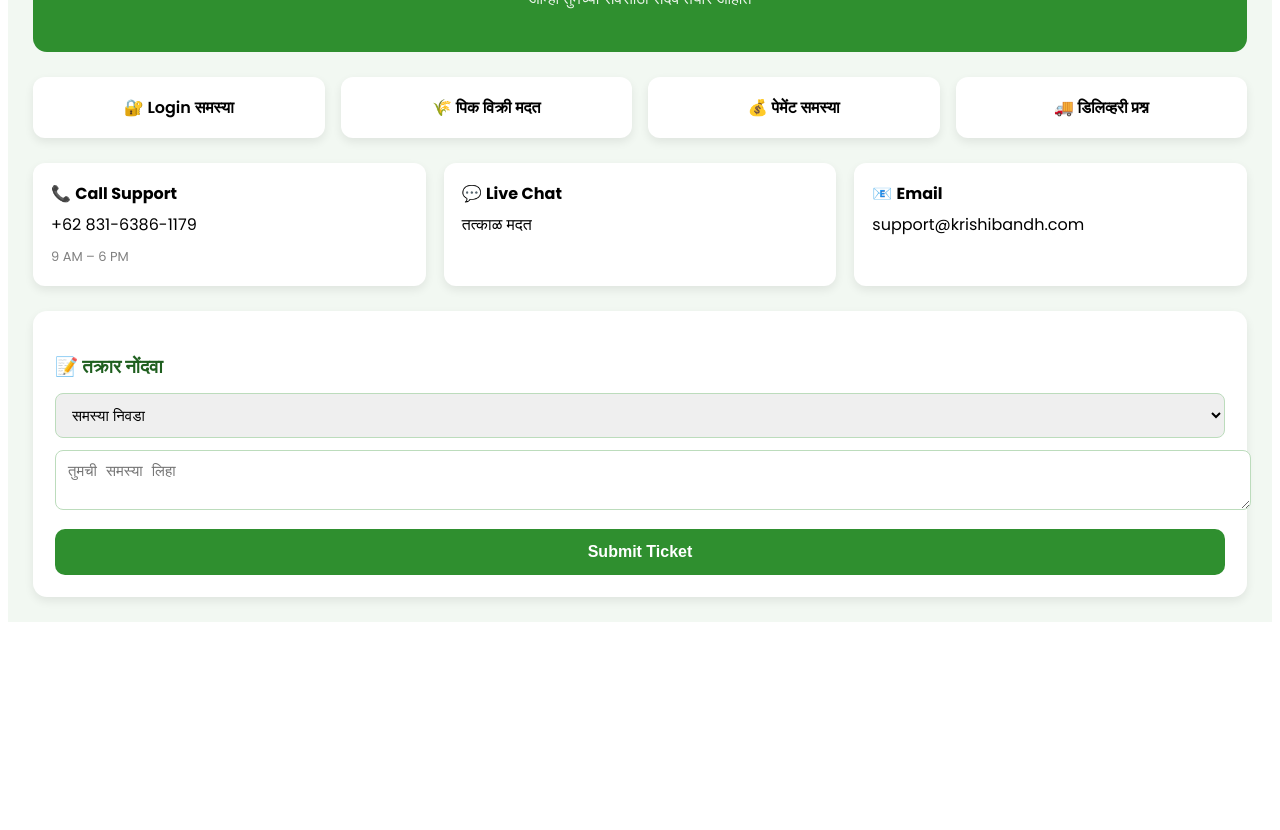
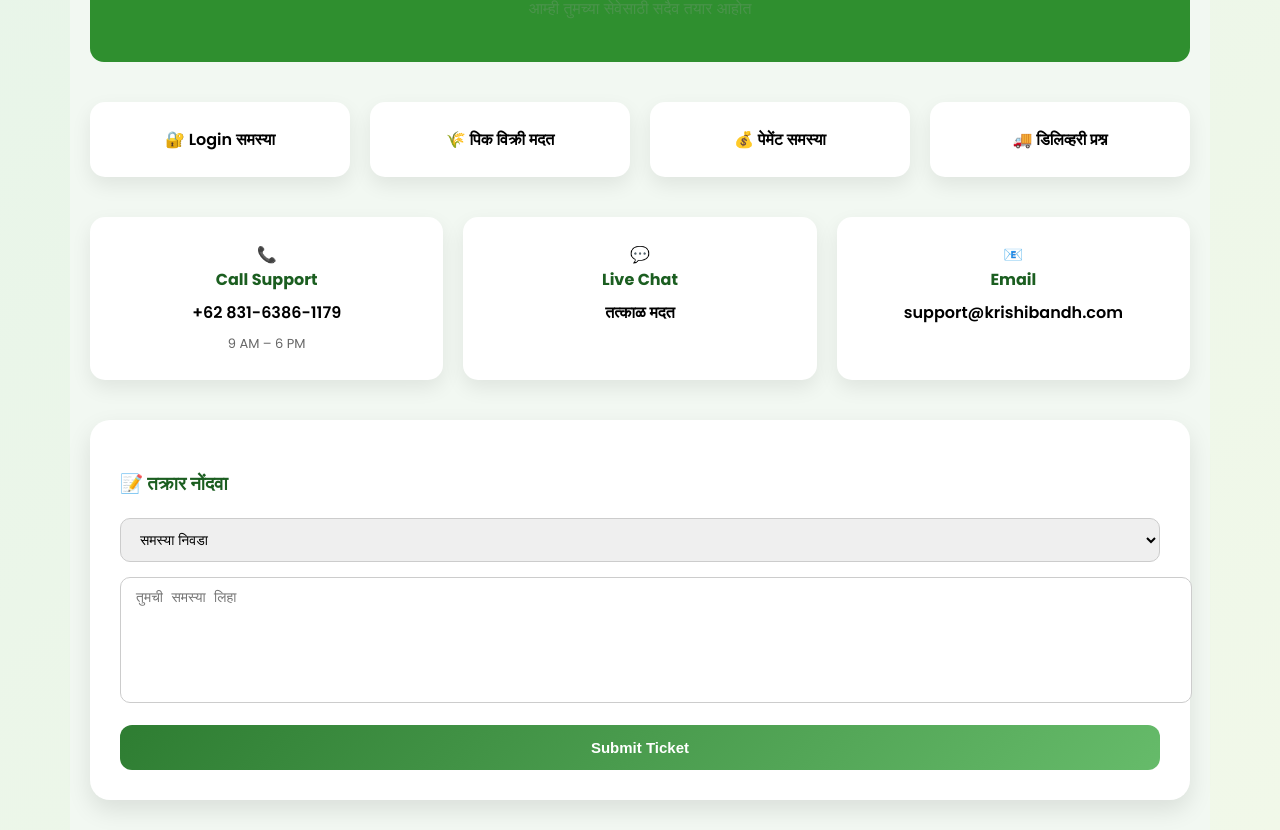
Before and after one commit to smjare07-art/krishibandh-apk, a website: page html/CustomerCare.html in a window 1280 px wide. Shown: the part 117-947 px from the top of the page. Before the commit the page ends 800 px from the top, so only its background shows below. Drawn offline with Linux system fonts and the light colour scheme.

```diff
--- a/css/CustomerCare.css
+++ b/css/CustomerCare.css
@@ -105,3 +105,160 @@
 .cc-btn:hover {
   background: #236f23;
 }
+/* ===== GLOBAL ===== */
+body {
+  margin: 0;
+  font-family: 'Poppins', sans-serif;
+  background: linear-gradient(135deg, #e8f5e9, #f1f8e9);
+}
+
+.cc-page {
+  max-width: 1100px;
+  margin: auto;
+  padding: 30px 20px;
+}
+
+/* ===== HEADER ===== */
+.cc-header {
+  text-align: center;
+  margin-bottom: 40px;
+}
+
+.cc-header h1 {
+  font-size: 32px;
+  font-weight: 700;
+  color: #1b5e20;
+  margin-bottom: 10px;
+}
+
+.cc-header p {
+  font-size: 16px;
+  color: #4e944f;
+}
+
+/* ===== HELP GRID ===== */
+.cc-help-grid {
+  display: grid;
+  grid-template-columns: repeat(auto-fit, minmax(200px, 1fr));
+  gap: 20px;
+  margin-bottom: 40px;
+}
+
+.cc-card {
+  background: #ffffff;
+  padding: 25px;
+  text-align: center;
+  border-radius: 15px;
+  font-weight: 600;
+  cursor: pointer;
+  box-shadow: 0 8px 20px rgba(0,0,0,0.08);
+  transition: all 0.3s ease;
+}
+
+.cc-card:hover {
+  transform: translateY(-5px);
+  background: #c8e6c9;
+}
+
+/* ===== CONTACT SECTION ===== */
+.cc-contact {
+  display: grid;
+  grid-template-columns: repeat(auto-fit, minmax(220px, 1fr));
+  gap: 20px;
+  margin-bottom: 40px;
+}
+
+.cc-contact-card {
+  background: #ffffff;
+  padding: 25px;
+  border-radius: 15px;
+  text-align: center;
+  box-shadow: 0 8px 20px rgba(0,0,0,0.08);
+  transition: 0.3s ease;
+  cursor: pointer;
+}
+
+.cc-contact-card:hover {
+  background: #a5d6a7;
+  transform: scale(1.03);
+}
+
+.cc-contact-card b {
+  display: block;
+  margin-bottom: 8px;
+  color: #1b5e20;
+}
+
+.cc-contact-card p {
+  margin: 5px 0;
+  font-weight: 600;
+}
+
+.cc-contact-card span {
+  font-size: 13px;
+  color: #666;
+}
+
+/* ===== TICKET FORM ===== */
+.cc-ticket {
+  background: #ffffff;
+  padding: 30px;
+  border-radius: 20px;
+  box-shadow: 0 10px 25px rgba(0,0,0,0.1);
+}
+
+.cc-ticket h3 {
+  margin-bottom: 20px;
+  color: #1b5e20;
+}
+
+.cc-input {
+  width: 100%;
+  padding: 12px 15px;
+  margin-bottom: 15px;
+  border-radius: 10px;
+  border: 1px solid #ccc;
+  font-size: 14px;
+  transition: 0.3s;
+}
+
+.cc-input:focus {
+  border-color: #2e7d32;
+  outline: none;
+  box-shadow: 0 0 5px rgba(46,125,50,0.3);
+}
+
+textarea.cc-input {
+  min-height: 100px;
+  resize: none;
+}
+
+/* ===== BUTTON ===== */
+.cc-btn {
+  width: 100%;
+  padding: 14px;
+  border: none;
+  border-radius: 12px;
+  background: linear-gradient(135deg, #2e7d32, #66bb6a);
+  color: white;
+  font-weight: 600;
+  font-size: 15px;
+  cursor: pointer;
+  transition: 0.3s ease;
+}
+
+.cc-btn:hover {
+  background: linear-gradient(135deg, #1b5e20, #4caf50);
+  transform: translateY(-2px);
+}
+
+/* ===== RESPONSIVE ===== */
+@media (max-width: 600px) {
+  .cc-header h1 {
+    font-size: 24px;
+  }
+
+  .cc-ticket {
+    padding: 20px;
+  }
+}
```
